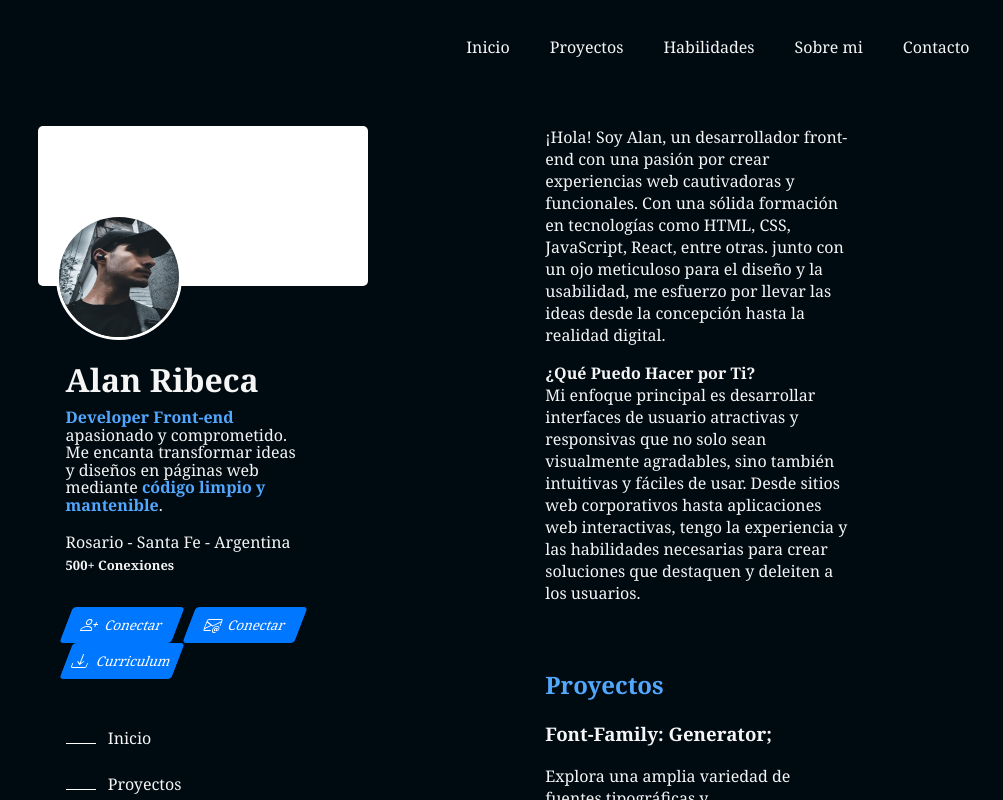
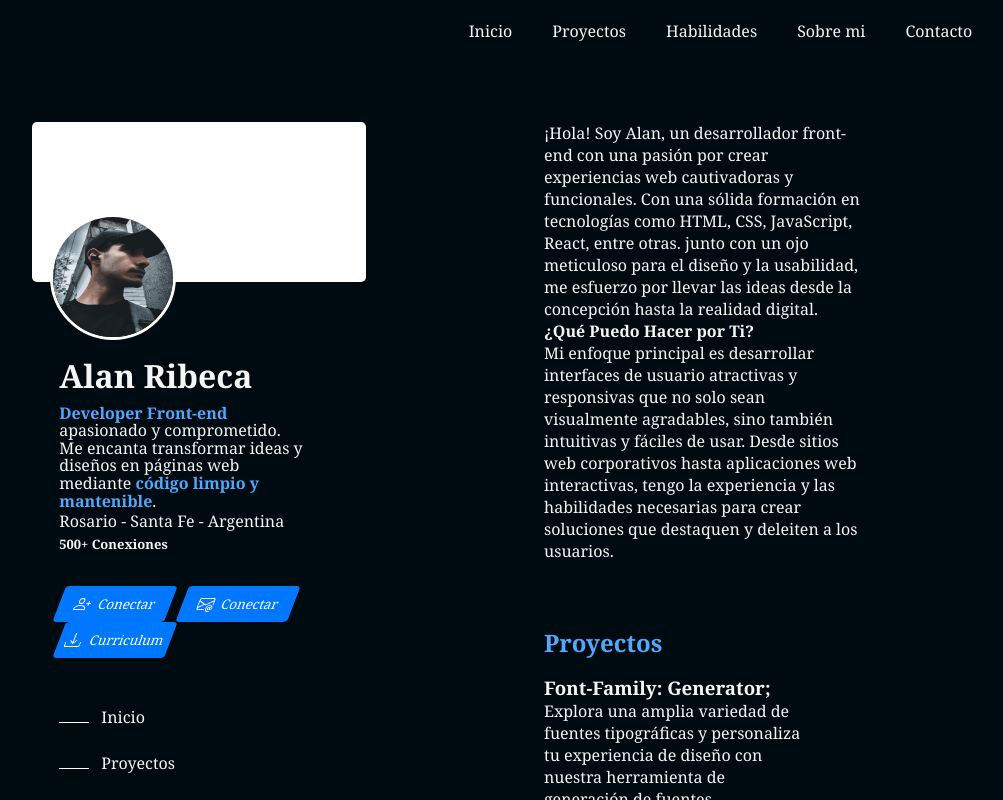
Before and after one commit to stivcode21/Colaboracion-Portafolio, a React (Vite) app: page / in a window 1280 px wide. Shown: the top 800 px of the page, without its empty margins (176-1179 px from the left). Built offline with nearby package versions, Linux system fonts and the light colour scheme.

Commit message:
agregando el scroll

```diff
--- a/src/components/header/header.scss
+++ b/src/components/header/header.scss
@@ -1,12 +1,16 @@
 .header {
-  width: 80%;
+  width: 79.4%;
+  height: 7.6rem;
   margin: 0 auto;
   text-align: end;
+  position: sticky;
+  top: 0;
+  z-index: 2;
+  background-color: rgb(0, 11, 17);
 
   .ulHeader {
     padding: 0;
-    margin-bottom: 3rem;
-
+    margin: 0;
     .liHeader {
       display: inline-block;
       padding: 10px;
--- a/src/components/informacion/info.scss
+++ b/src/components/informacion/info.scss
@@ -1,5 +1,6 @@
 .info {
   width: 54%;
+
 
   .textoInfo {
     padding-left: 1rem;
--- a/src/components/presentacion/presentacion.scss
+++ b/src/components/presentacion/presentacion.scss
@@ -1,7 +1,10 @@
 .presentacion {
   width: 36%;
+  height: 30%;
   margin: 0 4rem 0 5rem;
-  position: relative;
+  position: -webkit-sticky;
+  position: sticky;
+  top: 12.7%;
 
   .cuadrado {
     background-color: white;
@@ -12,7 +15,7 @@
 
   .foto {
     position: absolute;
-    top: 2.5%;
+    top: 10.5%;
     left: 5%;
 
     .fotoMia {
--- a/src/css/App.scss
+++ b/src/css/App.scss
@@ -1,5 +1,6 @@
 * {
   font-family:Cambria, Cochin, Georgia, Times, 'Times New Roman', serif;
+  margin: 0;
 }
 
 .main {
@@ -11,4 +12,5 @@
 body {
   color: rgba(255, 255, 255, 0.959);
   background-color: rgb(0, 11, 17);
+
 }
```
Also changed, not shown: src/components/presentacion/Presentacion.jsx (+4 -3 lines).
